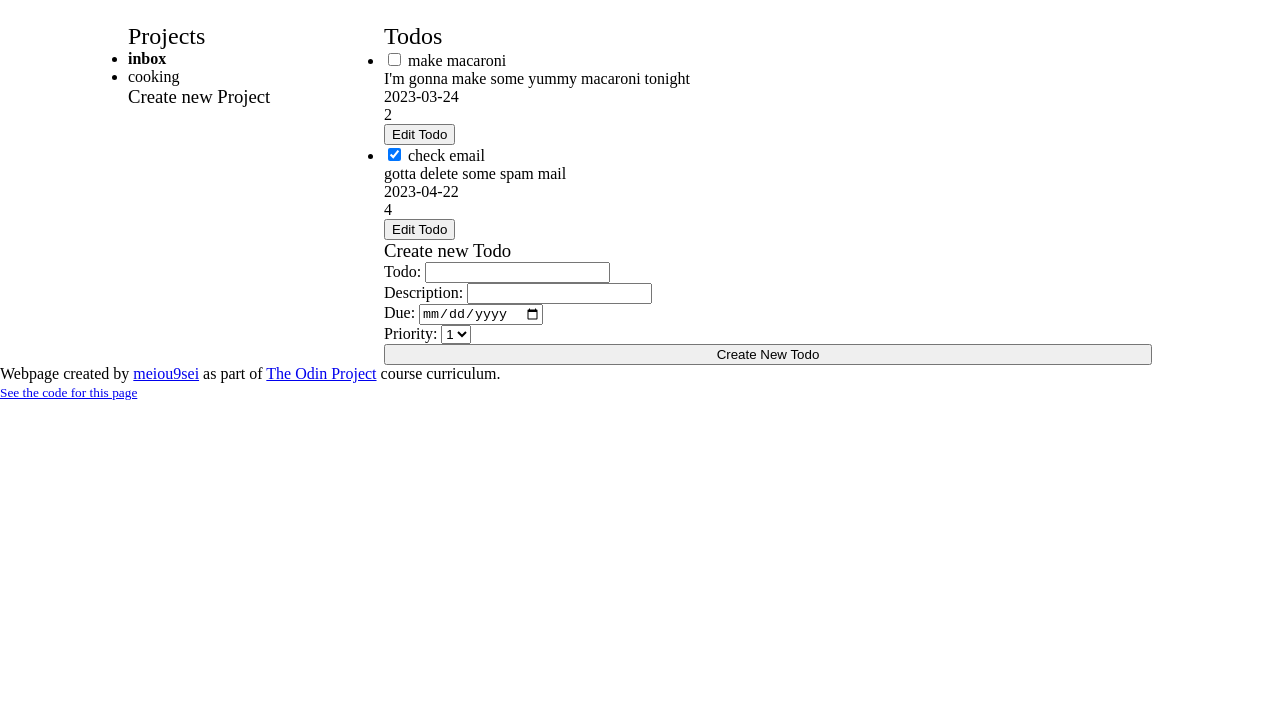
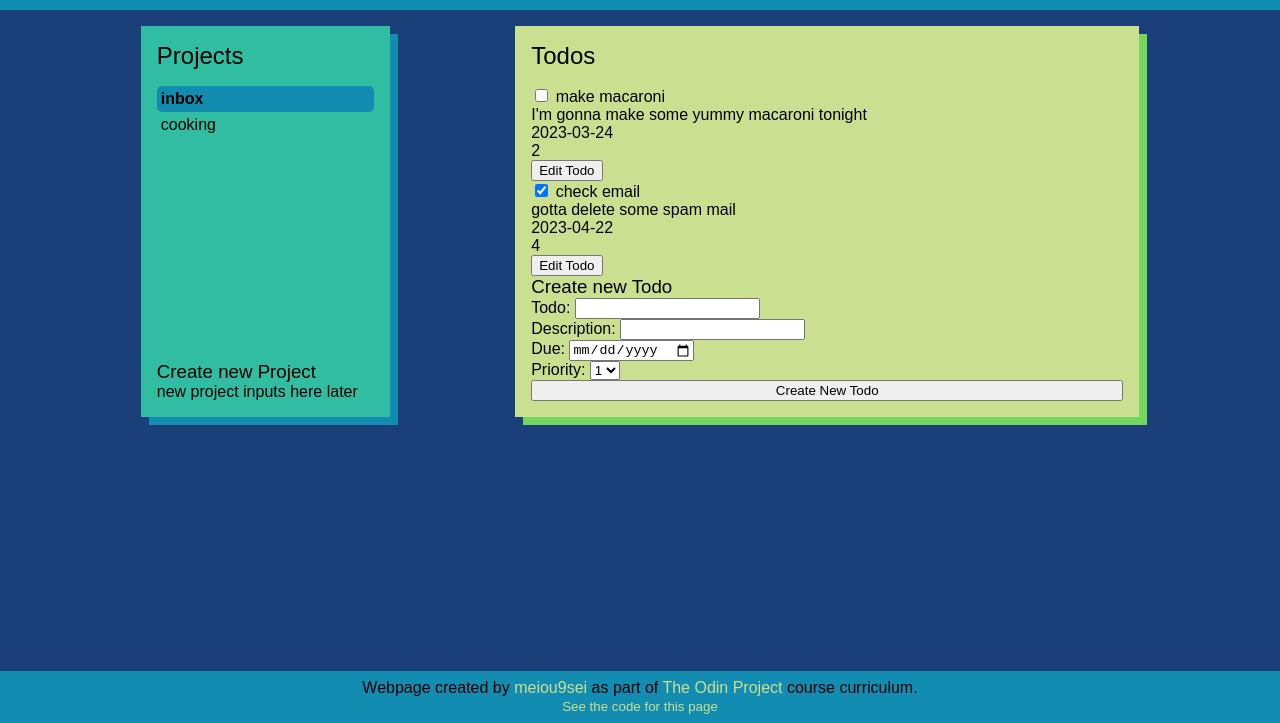
Before and after one commit to meiou9sei/TOP-todo-app, a website built with webpack: page dist/index.html in a window 1280 px wide. Shown: the part 77-800 px from the top of the page. Built offline with nearby package versions, Linux system fonts and the light colour scheme.

Commit message:
💄 create basic css

```diff
--- a/src/components/Projects.js
+++ b/src/components/Projects.js
@@ -1,6 +1,6 @@
 export default function Project(projectsArray) {
   const projectElement = document.createElement("ul");
-  projectElement.classList.add("project-item");
+  projectElement.classList.add("projects-list");
   projectsArray.forEach((project) => {
     const projectItem = document.createElement("li");
     projectItem.textContent = project.name;
--- a/src/styles.css
+++ b/src/styles.css
@@ -21,32 +21,76 @@ img {
 /* CSS RESET ^ */
 
 :root {
-    --primary: #4d7c8a;
+    --primary: #138cb1;
     --primary-dark: #1b4079;
-    --primary-light: #7f9c96;
+    --primary-light: #30bda1;
     --secondary: #cbdf90;
-    --secondary-dark: #8fad88;
+    --secondary-dark: #73d85c;
+}
+
+body {
+  font-family: Arial, Helvetica, sans-serif;
+  background-color: var(--primary-dark);
+  display: flex;
+  flex-direction: column;
+  align-items: center;
+  height: 100vh;
+}
+
+header {
+  width: 100%;
+  padding: 25px;
+  background-color: var(--primary);
 }
 
 main {
-    margin-top: 100px;
-    display: grid;
-    grid:
-      '. projects todos .' auto /
-      1fr minmax(100px, 2fr) minmax(300px, 6fr) 1fr;
+  display: grid;
+  grid:
+    '. projects . todos .' auto /
+    1fr minmax(100px, 2fr) 1fr minmax(300px, 5fr) 1fr;
+  background-color: var(--primary-dark);
+  padding: 16px;
+  width: 100%;
+  max-width: 1920px;
 }
 
+li {
+  list-style-type: none;
+}
+
+h2 {
+  margin-bottom: 16px;
+}
 
 .projects {
   grid-area: projects;
+  background-color: var(--primary-light);
+  padding: 16px;
+  box-shadow: 8px 8px var(--primary);
+
+  display: flex;
+  flex-direction: column;
+}
+
+.projects-list li {
+  padding: 4px;
+}
+
+.new-project-adder {
+  margin-top: auto;
 }
 
 .active-project {
   font-weight: bold;
+  background-color: var(--primary);
+  border-radius: 5px;
 }
 
 .todos {
   grid-area: todos;
+  background-color: var(--secondary);
+  padding: 16px;
+  box-shadow: 8px 8px var(--secondary-dark);
 }
 
 .new-todo-adder {
@@ -64,3 +108,21 @@ main {
   border-radius: 10px;
   margin: 8px;
 }
+
+footer {
+  width: 100%;
+  padding: 8px;
+  background-color: var(--primary);
+  color: black;
+  text-align: center;
+  margin-top: auto;
+}
+
+footer a {
+  color: var(--secondary);
+  text-decoration: none;
+}
+
+footer a:hover {
+  color: var(--secondary-dark);
+}
```
Also changed, not shown: dist/index.html.
